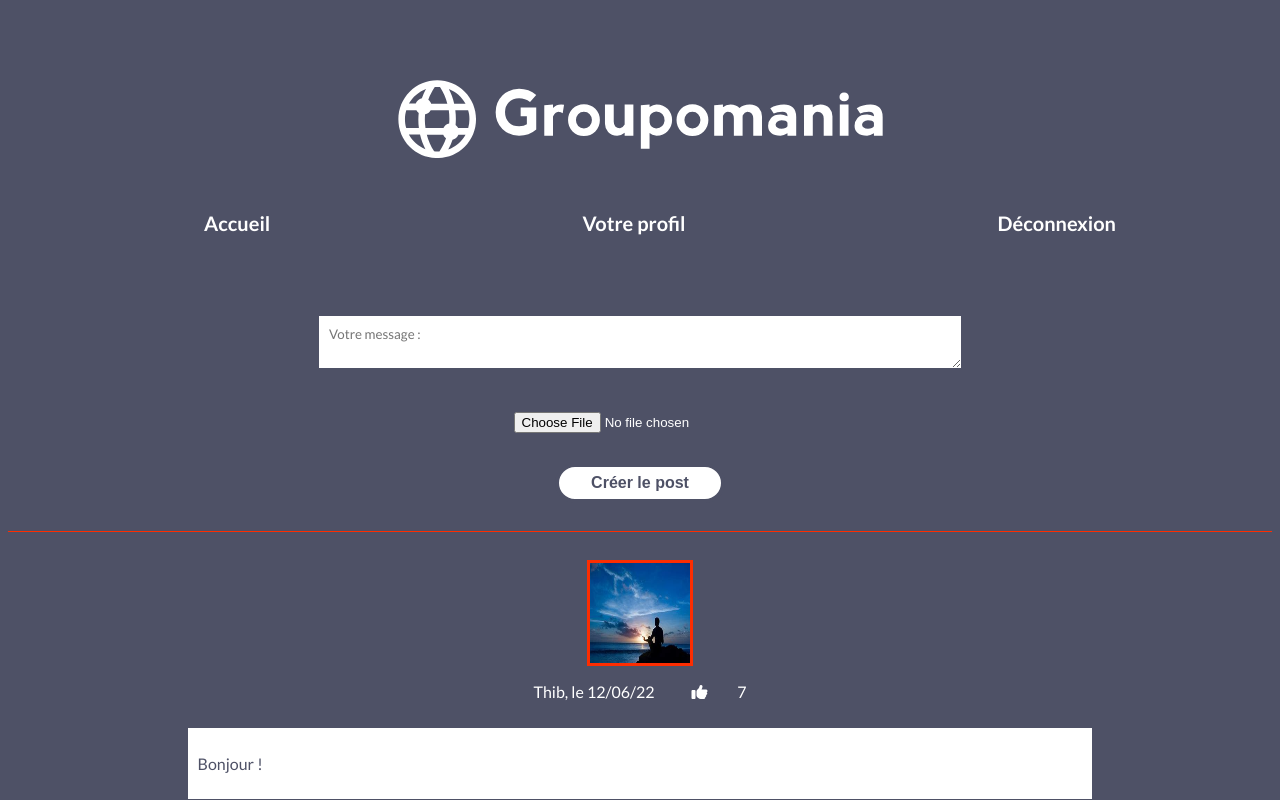
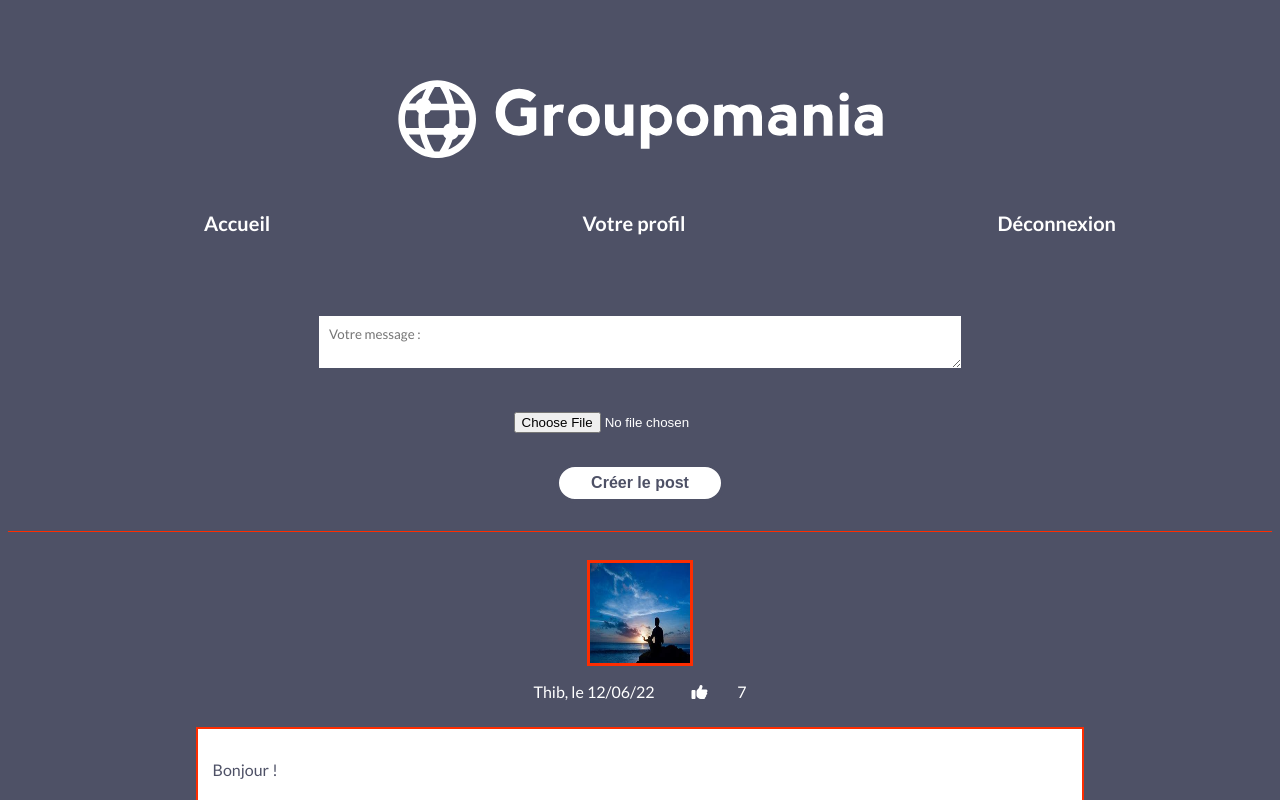
Before and after one commit to Laureleveque/Projet_7-Groupomania, a Vue app in the folder frontend/: page /#/posts in a window 1280 px wide. Shown: the top 800 px of the page. Built offline with nearby package versions, Linux system fonts and the light colour scheme; no server answers.

Commit message:
messages d'erreur

```diff
--- a/frontend/src/components/login.vue
+++ b/frontend/src/components/login.vue
@@ -27,7 +27,7 @@
             <li v-for="error in errors" :key="error">{{ error }}</li>
           </ul>
         </p>
-
+        <h2></h2>
         <button type="submit">Se connecter</button>
       </form>
     </main>
@@ -101,12 +101,17 @@ export default {
       })
 
       .then(function (res) {
-        // réponse à la requête
-        if (res.ok) { // vérification déroulement de la requête
-          return res.json(); // résultat de la requête au format json (promise)
+
+        if (res.ok) {
+          return res.json();
         }
-        else alert("non inscrit");
-      })
+        else {
+        const message = document.createElement("h2");
+        message.innerHTML = "Vos identifiants ne sont pas corrects";
+        message.style.color = "red";
+        parent.appendChild(message);
+
+      }})
 
       .then(function (value) {
         localStorage.setItem("user-token", value.token);
--- a/frontend/src/components/post.vue
+++ b/frontend/src/components/post.vue
@@ -163,7 +163,9 @@ export default {
 };
 
 /* like post
+
 likePost() {
+
       fetch("http://localhost:3000/api/post/:id" + localStorage.getItem("user-id"), {
         method: "POST",
         headers: {
@@ -189,7 +191,8 @@ likePost() {
         .catch(function (err) {
           console.error(err);
         });
-}*/
+}
+
 
 /* Nombre de likes
   getNbLikes() {
@@ -231,13 +234,14 @@ div.message {
 .message {
   max-width: 70%;
   min-width: 50%;
-  font-family: lato;
   margin: 10px auto;
-  padding: 10px;
-  border: solid 1px $color-primary;
+
+  border: solid 2px $color-secondary;
   p {
     color: #4e5166;
     text-align: left;
+    padding: 15px;
+    font-family: lato;
   }
 }
 
--- a/frontend/src/components/posts.vue
+++ b/frontend/src/components/posts.vue
@@ -6,6 +6,7 @@
 
   <main>
     <section id="forum">
+      <p></p>
       <form
         @submit="createPost"
         method="post"
@@ -58,6 +59,7 @@ import NavigationPage from "../components/navigation.vue";
 import PostPage from "../components/post.vue";
 //import router from "@/router";
 //import { table } from "console";
+
 export default {
   name: "PostsPage",
   components: {
@@ -65,6 +67,7 @@ export default {
     NavigationPage,
     PostPage,
   },
+
   data() {
     return {
       posts: [
@@ -116,6 +119,7 @@ export default {
               return res.json();
             }
           })
+
           .then((value) => {
             fetch("http://localhost:3000/api/post/", {
               method: "POST",
@@ -147,6 +151,12 @@ export default {
           .catch(function (err) {
             console.error(err);
           });
+      } else {
+        // si post vide
+        const message = document.createElement("p");
+        message.innerHTML = "Vous n'avez écrit aucun message !";
+        message.style.color = "red";
+        parent.appendChild(message);
       }
     },
 
@@ -182,11 +192,11 @@ export default {
           console.error(err);
         });
     },
-  },
 
-  emptyForm() {
-    this.text = "";
-    this.Image = "";
+    emptyForm() {
+      this.text = "";
+      this.Image = "";
+    },
   },
 };
 </script>
@@ -195,6 +205,7 @@ export default {
 /* variables */
 $color-primary: #4e5166;
 $color-secondary: #fd2d01;
+
 .text {
   margin: 10px auto;
   width: 100%;
--- a/frontend/src/components/signup.vue
+++ b/frontend/src/components/signup.vue
@@ -35,15 +35,18 @@
           <input type="password" v-model="password" id="password" required />
         </div>
 
+
         <p v-if="errors.length">
           <b>Merci de corriger les erreurs suivantes :</b>
           <ul>
             <li v-for="error in errors" :key="error">{{ error }}</li>
           </ul>
         </p>
+<h2></h2>
+        <button type="submit">S'inscrire</button>
 
-        <button type="submit">S'inscrire</button>
       </form>
+
     </main>
   </body>
 </template>
@@ -119,7 +122,12 @@ export default {
         if (res.ok) {
           return res.json();
         }
-      })
+        else {
+        const message = document.createElement("h2");
+        message.innerHTML = "Email déja utilisé";
+        message.style.color = "red";
+        parent.appendChild(message);
+      }})
 
       .then(function (value) {
         localStorage.setItem("user-token", value.token);
@@ -137,6 +145,12 @@ export default {
 </script>
 <style scoped lang="scss">
 
+
+/* variables */
+
+$color-primary: #4e5166;
+$color-secondary: #fd2d01;
+
 #email,
 #pseudo,
 #password {
@@ -147,13 +161,13 @@ export default {
 
 button {
   background: white;
-  color: #4e5166;
+  color: $color-primary;
   font-size: 1em;
   transform: scale(1);
   width: 100px;
   height: 30px;
   border-radius: 20px;
-  border: 2px solid #4e5166;
+  border: 2px solid $color-primary;
   margin-bottom: 100px;
 
   &:hover {
```
